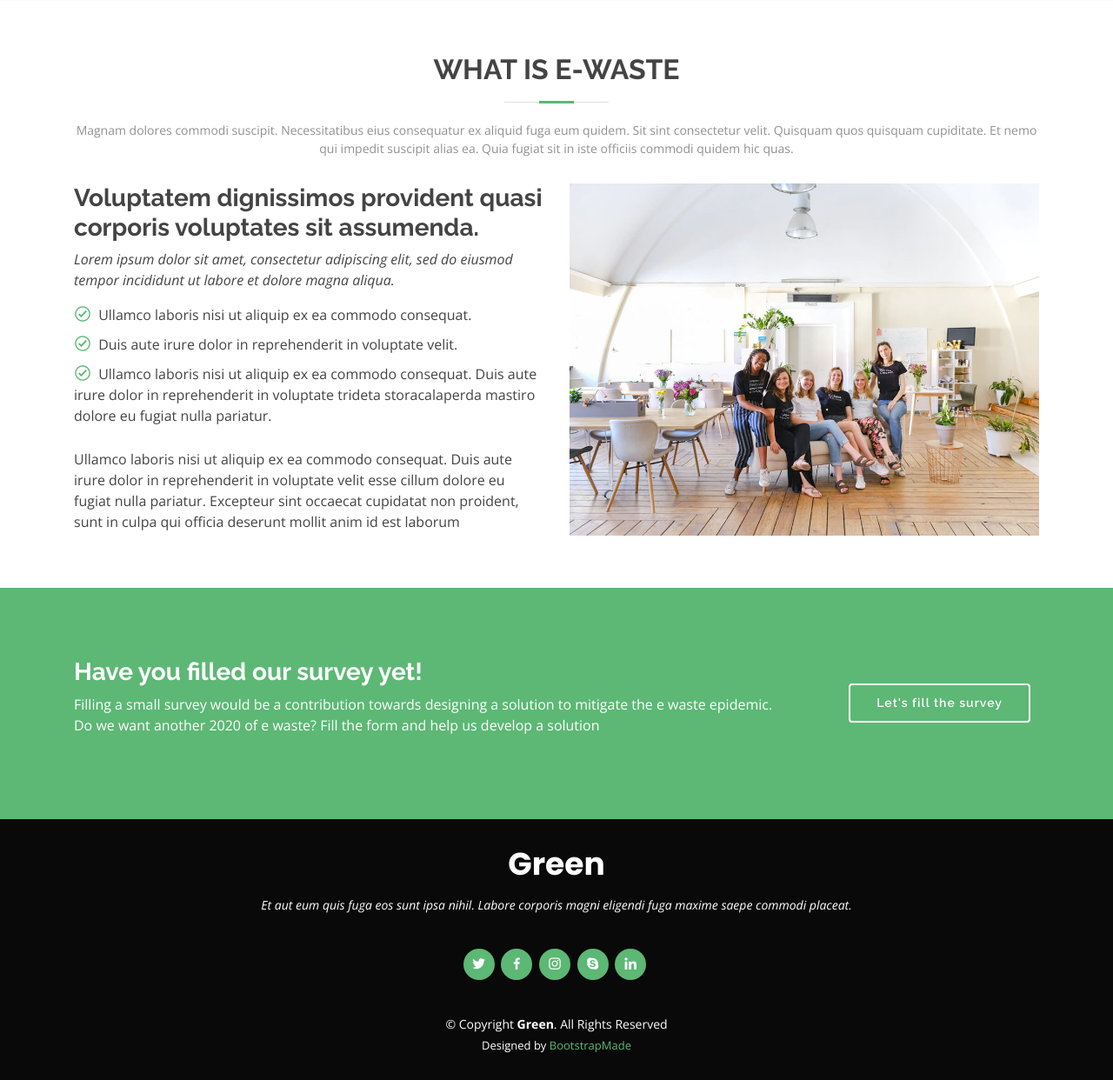
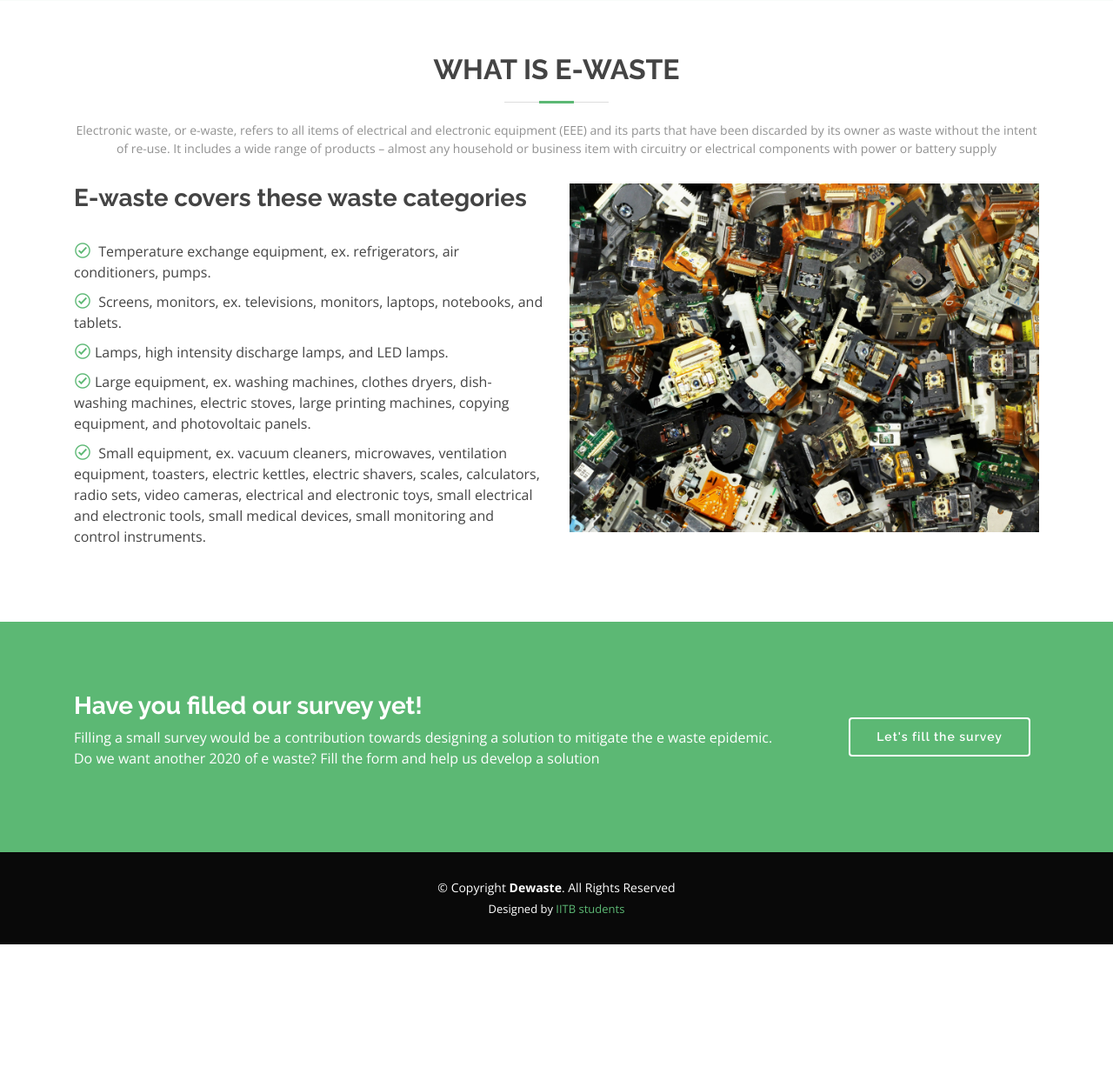
Before and after one commit to KartavyaKothari/dewaste, a Django app: page / in a window 1280 px wide. Shown: the part 822-2064 px from the top of the page at 87% size. After the commit the page ends 1908 px from the top, so only its background shows below. Run offline with Django 3.2, Linux system fonts and the light colour scheme; some libraries are stand-ins or nearby versions.

Commit message:
Main page complete

```diff
--- a/dewasteapp/templates/index.html
+++ b/dewasteapp/templates/index.html
@@ -164,29 +164,54 @@
 
         <div class="section-title">
           <h2>What is E-waste</h2>
-          <p>Magnam dolores commodi suscipit. Necessitatibus eius consequatur ex aliquid fuga eum quidem. Sit sint consectetur velit. Quisquam quos quisquam cupiditate. Et nemo qui impedit suscipit alias ea. Quia fugiat sit in iste officiis commodi quidem hic quas.</p>
+          <p>Electronic waste, or e-waste, refers to all items of
+            electrical and electronic equipment (EEE) and its
+            parts that have been discarded by its owner as
+            waste without the intent of re-use. It includes a
+            wide range of products – almost any household or
+            business item with circuitry or electrical components
+            with power or battery supply</p>
         </div>
 
         <div class="row">
           <div class="col-lg-6 order-1 order-lg-2">
-            <img src="{% static 'assets/img/about.jpg'%}" class="img-fluid" alt="">
+            <img src="{% static 'assets/img/ewaste.jpeg'%}" class="img-fluid" alt="">
           </div>
           <div class="col-lg-6 pt-4 pt-lg-0 order-2 order-lg-1 content">
-            <h3>Voluptatem dignissimos provident quasi corporis voluptates sit assumenda.</h3>
-            <p class="font-italic">
+            <h3>E-waste covers these waste categories</h3>
+            <!-- <p class="font-italic">
               Lorem ipsum dolor sit amet, consectetur adipiscing elit, sed do eiusmod tempor incididunt ut labore et dolore
               magna aliqua.
-            </p>
+            </p> --></br>
             <ul>
-              <li><i class="icofont-check-circled"></i> Ullamco laboris nisi ut aliquip ex ea commodo consequat.</li>
-              <li><i class="icofont-check-circled"></i> Duis aute irure dolor in reprehenderit in voluptate velit.</li>
-              <li><i class="icofont-check-circled"></i> Ullamco laboris nisi ut aliquip ex ea commodo consequat. Duis aute irure dolor in reprehenderit in voluptate trideta storacalaperda mastiro dolore eu fugiat nulla pariatur.</li>
+              <li><i class="icofont-check-circled"></i> Temperature exchange equipment, ex.
+                refrigerators, air conditioners, pumps.</li>
+              <li><i class="icofont-check-circled"></i> Screens, monitors, ex. televisions, monitors, laptops, notebooks, and
+                tablets.</li>
+              <li><i class="icofont-check-circled"></i>Lamps, high intensity discharge lamps, and LED
+                lamps. </li>
+              <li><i class="icofont-check-circled"></i>Large equipment, ex.
+                washing machines, clothes dryers, dish-washing
+                machines, electric stoves, large printing
+                machines, copying equipment, and photovoltaic
+                panels.</li>
+              <li><i class="icofont-check-circled"></i> Small equipment, ex.
+                vacuum cleaners, microwaves, ventilation
+                equipment, toasters, electric kettles, electric
+                shavers, scales, calculators, radio sets, video
+                cameras, electrical and electronic toys,
+                small electrical and electronic tools, small
+                medical devices, small monitoring and control
+                instruments.</li>
+              <!-- <li><i class="icofont-check-circled"></i> Small IT and telecommunication equipment, ex. mobile phones,
+                GPS, calculators, routers, PC,
+                printers, telephones</li> -->
             </ul>
-            <p>
+            <!-- <p>
               Ullamco laboris nisi ut aliquip ex ea commodo consequat. Duis aute irure dolor in reprehenderit in voluptate
               velit esse cillum dolore eu fugiat nulla pariatur. Excepteur sint occaecat cupidatat non proident, sunt in
               culpa qui officia deserunt mollit anim id est laborum
-            </p>
+            </p> -->
           </div>
         </div>
 
@@ -551,7 +576,7 @@
   <!-- ======= Footer ======= -->
   <footer id="footer">
     <div class="container">
-      <h3>Green</h3>
+      <!-- <h3>Green</h3>
       <p>Et aut eum quis fuga eos sunt ipsa nihil. Labore corporis magni eligendi fuga maxime saepe commodi placeat.</p>
       <div class="social-links">
         <a href="#" class="twitter"><i class="bx bxl-twitter"></i></a>
@@ -559,16 +584,12 @@
         <a href="#" class="instagram"><i class="bx bxl-instagram"></i></a>
         <a href="#" class="google-plus"><i class="bx bxl-skype"></i></a>
         <a href="#" class="linkedin"><i class="bx bxl-linkedin"></i></a>
-      </div>
+      </div> -->
       <div class="copyright">
-        &copy; Copyright <strong><span>Green</span></strong>. All Rights Reserved
+        &copy; Copyright <strong><span>Dewaste</span></strong>. All Rights Reserved
       </div>
       <div class="credits">
-        <!-- All the links in the footer should remain intact. -->
-        <!-- You can delete the links only if you purchased the pro version. -->
-        <!-- Licensing information: https://bootstrapmade.com/license/ -->
-        <!-- Purchase the pro version with working PHP/AJAX contact form: https://bootstrapmade.com/green-free-one-page-bootstrap-template/ -->
-        Designed by <a href="https://bootstrapmade.com/">BootstrapMade</a>
+        Designed by <a href="https://cse.iitb.ac.in/">IITB students</a>
       </div>
     </div>
   </footer><!-- End Footer -->
```
Also changed, not shown: dewasteapp/static/assets/img/about.jpg (deleted), dewasteapp/static/assets/img/ewaste.jpeg (added).
